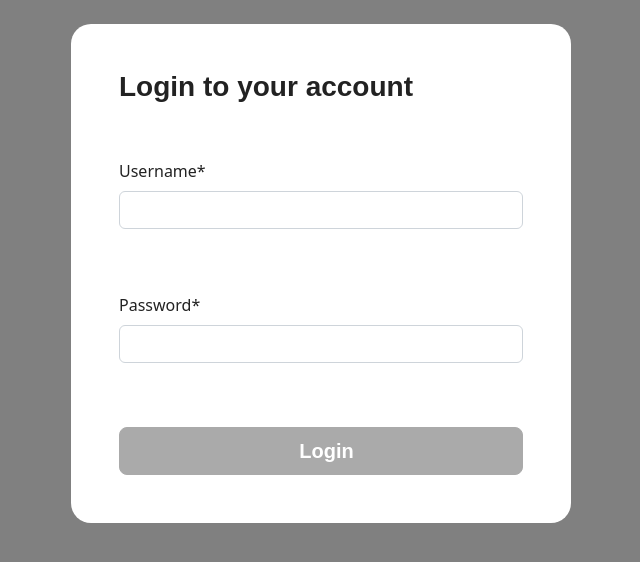
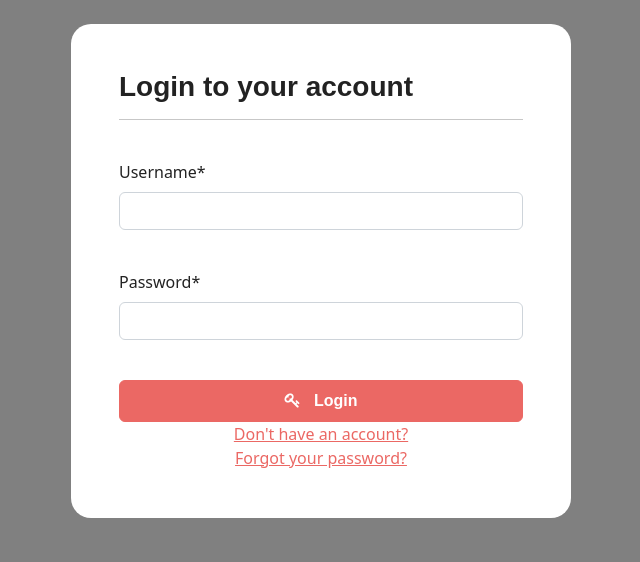
Before and after one commit to kedrick1/Django-E-Commerce, a Django app: page /account/my-login in a window 1280 px wide. Shown: the part 59-621 px from the top of the page, without its empty margins (319-959 px from the left). Run offline with Django 5.2, Linux system fonts and the light colour scheme; data comes from the database, SQL or seed files in the repository; both versions use the stored data as it was after the commit; some libraries are stand-ins or nearby versions; some web fonts are replaced.

Commit message:
Modified some of the html files, added username/email update validation

```diff
--- a/ecommerce/account/forms.py
+++ b/ecommerce/account/forms.py
@@ -69,14 +69,27 @@ class UpdateUserForm(forms.ModelForm):
 
     password = None #not gonna use it
 
+    class Meta:
+
+        model = User
+        fields = ['username', 'email']
+        exclude = ['password1', 'password2']
+
     def __init__(self, *args, **kwargs):
         super(UpdateUserForm, self).__init__(*args, **kwargs)
 
         self.fields['email'].required = True #makes the email field required
 
+    #email validation
+    def clean_email(self):
 
-    class Meta:
+        email = self.cleaned_data.get("email")
 
-        model = User
-        fields = ['username', 'email']
-        exclude = ['password1', 'password2']
+        if User.objects.filter(email=email).exclude(pk=self.instance.pk).exists(): #allow us to just keep the user email without having an issue, so if user email no exception raised else error
+            raise forms.validationError('Already used email')
+
+        #extra validation to check email length
+        if len(email) >= 350:
+            raise forms.ValidationError('Your email is too long')
+
+        return email
--- a/ecommerce/account/templates/account/delete-account.html
+++ b/ecommerce/account/templates/account/delete-account.html
@@ -38,6 +38,10 @@
 
                 <button type="submit" class="btn btn-danger navbar-btn text-white"> &nbsp; Delete </button>
 
+                <br> <br>
+
+                <a class="btn btn-primary navbar-btn text-white" type="button"  href="{% url 'profile-management' %}"> <i class="fa fa-arrow-left" aria-hidden="true"></i> &nbsp; Go back </a>
+
 
             </form>
 
--- a/ecommerce/account/templates/account/my-login.html
+++ b/ecommerce/account/templates/account/my-login.html
@@ -25,7 +25,7 @@
 
             <h3> Login to your account </h3>
 
-            <br>
+            <hr>
             <br>
 
             <form method="POST" autocomplete="off">
@@ -37,13 +37,24 @@
 
                 {{form.username|as_crispy_field}}
 
-                <br> <br>
+                <br>
 
                 {{form.password|as_crispy_field}}
 
-                <br> <br>
-                <button type="submit" class="btn btn-secondary btn-lg w-100 btn-block p-2"> &nbsp; Login </button>
+                <br>
+                <button type="submit" class="btn btn-primary navbar-btn text-white w-100 p-2"> <i class="fa fa-key" aria-hidden="true"></i> &nbsp; Login </button>
 
+                <br>
+
+                <div class="text-center">
+                    <a href="{% url 'register' %}"> Don't have an account? </a>
+
+
+                    <br>
+
+                    <a href="{% url 'my-login' %}"> Forgot your password? </a> <!--for now no url-->
+
+                </div>
 
             </form>
 
--- a/ecommerce/account/views.py
+++ b/ecommerce/account/views.py
@@ -161,6 +161,9 @@ def profile_management(request):
 
     #updating our user's username and email
 
+    user_form = UpdateUserForm(instance=request.user) #username verification, says if username is already used, best to put it before
+    #if not there then will not show the validation error
+
     if request.method == 'POST':
 
         user_form = UpdateUserForm(request.POST, instance=request.user) #capture all data, based on instance of the current user
@@ -168,9 +171,9 @@ def profile_management(request):
         if user_form.is_valid():
             user_form.save()
 
-            return redirect('dashboard')
+            return redirect('dashboard') #if no issue go back to dashboard
 
-    user_form = UpdateUserForm(instance=request.user)
+    # user_form = UpdateUserForm(instance=request.user)
 
     context= {'user_form': user_form}
 
--- a/ecommerce/store/templates/store/store.html
+++ b/ecommerce/store/templates/store/store.html
@@ -31,7 +31,7 @@
 
                 <br>
 
-                <a href="{% url 'register' %}" class="btn btn-primary my-2"> Create an account </a>
+                <a href="{% url 'register' %}" class="btn btn-primary my-2"> <i class="fa fa-user-plus" aria-hidden="true"></i> &nbsp; Create an account </a>
 
 
             </div>
```
Also changed, not shown: ecommerce/account/templates/account/profile-management.html (+13 -2 lines), ecommerce/account/templates/account/registration/register.html (+6 -3 lines), ecommerce/db.sqlite3.
